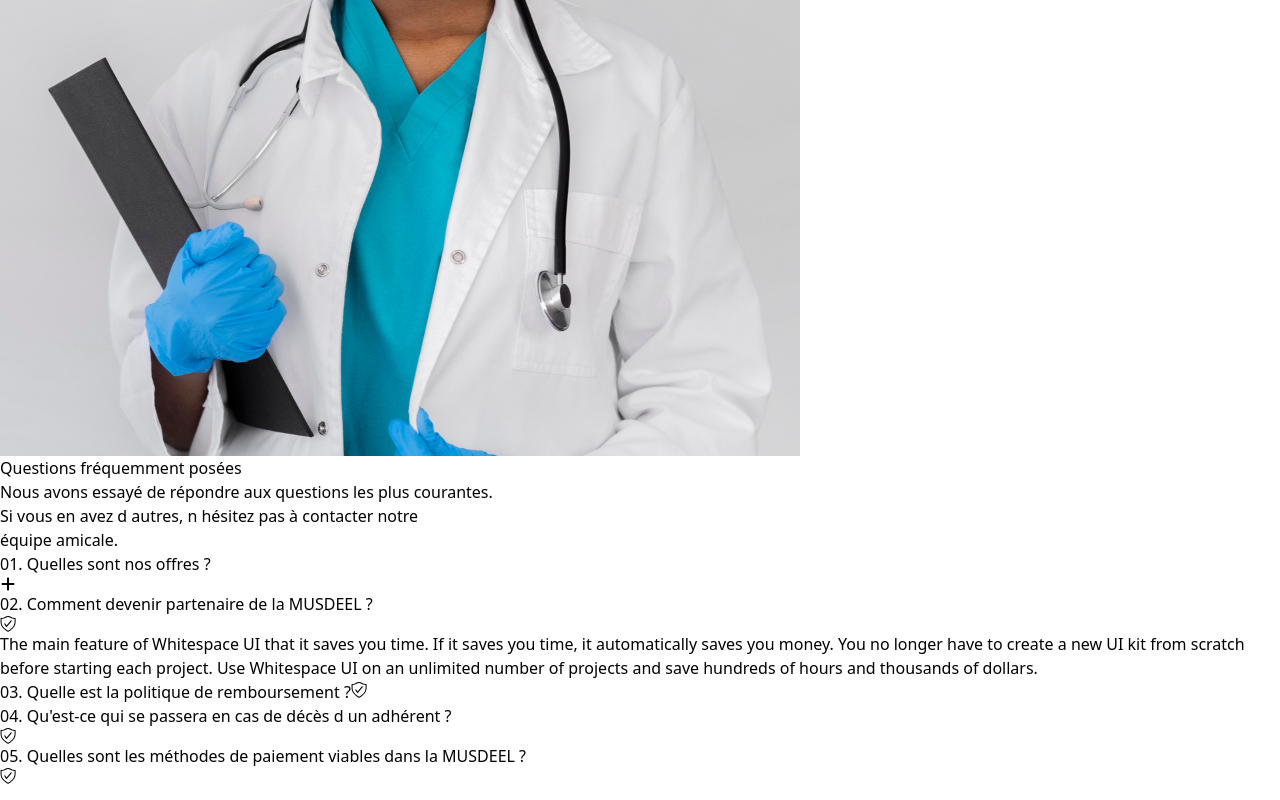
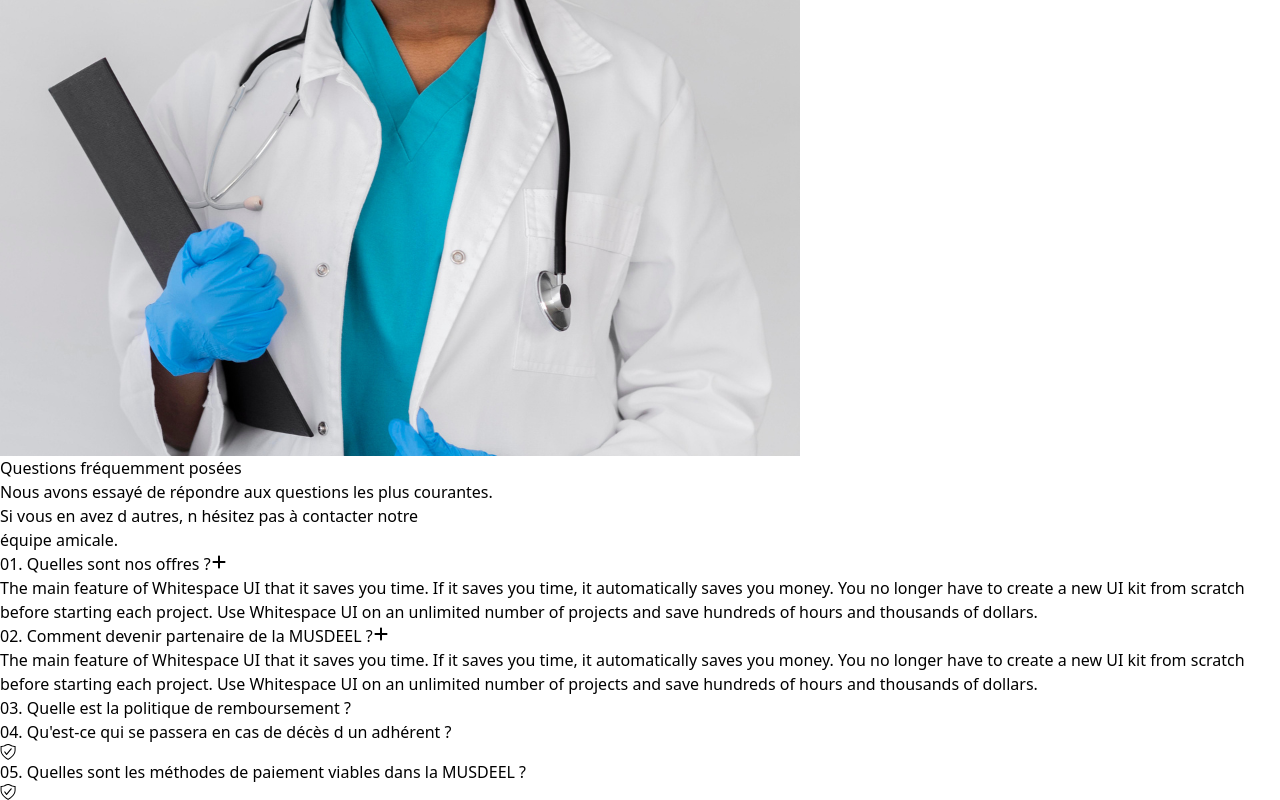
Before and after one commit to rovertnet/Scool, a React (Vite) app: page / in a window 1280 px wide. Shown: the part 3038-3838 px from the top of the page. Built offline with nearby package versions, Linux system fonts and the light colour scheme.

Commit message:
another commit

```diff
--- a/src/component/cHome/Question.jsx
+++ b/src/component/cHome/Question.jsx
@@ -3,14 +3,12 @@ import { FaPlus } from "react-icons/fa6";
 import { useState } from "react";
 import { BiMinus } from "react-icons/bi";
 
-
-
 const Question = () => {
-  const [ viewQuestionOne, setViewQuestionOne ] = useState(false);
+  const [viewQuestionOne, setViewQuestionOne] = useState(false);
 
   const viewQuestOne = () => {
     setViewQuestionOne(!viewQuestionOne);
-  }
+  };
 
   return (
     <>
@@ -26,20 +24,56 @@ const Question = () => {
           </p>
         </div>
         <div className=" grid grid-cols-1 gap-10">
-          <div className="border-[1px] border-slate-400 rounded-lg bg-slate-50 ">
-            <h2 className="text-lg md:text-xl font-bold text-black flex justify-between md:px-10 px-10 md:py-5 py-5">
+          <div className="border-[1px] border-slate-300 rounded-lg bg-slate-50 shadow-md">
+            <div className="text-lg md:text-xl font-bold text-black flex justify-between md:px-10 px-10 md:py-5 py-5">
               01. Quelles sont nos offres ?
-              <FaPlus className=" text-2xl md:text-2xl text-green-500" />
-            </h2>
-            <div className="hidden md:hidden"></div>
+              <button
+                className=" cursor-pointer hover:bg-slate-400 hover:p-2 hover:md:p-2 hover:rounded-full"
+                onClick={viewQuestOne}
+              >
+                {viewQuestionOne ? (
+                  <BiMinus className=" text-2xl md:text-2xl font-bold text-black" />
+                ) : (
+                  <FaPlus className=" text-2xl md:text-2xl font-bold text-black" />
+                )}
+              </button>
+            </div>
+            <div
+              className={`${
+                viewQuestionOne
+                  ? "text-justify md:px-10 px-10 md:pb-3 pb-5"
+                  : "hidden md:hidden "
+              }`}
+            >
+              The main feature of Whitespace UI that it saves you time. If it
+              saves you time, it automatically saves you money. You no longer
+              have to create a new UI kit from scratch before starting each
+              project. Use Whitespace UI on an unlimited number of projects and
+              save hundreds of hours and thousands of dollars.
+            </div>
           </div>
 
-          <div className="border-[1px] border-slate-400 rounded-lg bg-slate-50 ">
-            <h2 className="text-lg md:text-xl font-bold text-black flex justify-between md:px-10 px-10 md:py-5 py-5">
+          <div className="border-[1px] border-slate-300 rounded-lg bg-slate-50 shadow-md">
+            <div className="text-lg md:text-xl font-bold text-black flex justify-between md:px-10 px-10 md:py-5 py-5">
               02. Comment devenir partenaire de la MUSDEEL ?
-              <VscWorkspaceTrusted className=" text-2xl md:text-xl text-green-500" />
-            </h2>
-            <div className="hidden md:hidden" >
+              <button
+                className=" cursor-pointer hover:bg-slate-400 hover:p-2 hover:md:p-2 hover:rounded-full"
+                onClick={viewQuestOne}
+              >
+                {viewQuestionOne ? (
+                  <BiMinus className=" text-2xl md:text-2xl font-bold text-black" />
+                ) : (
+                  <FaPlus className=" text-2xl md:text-2xl font-bold text-black" />
+                )}
+              </button>
+            </div>
+            <div
+              className={`${
+                viewQuestionOne
+                  ? "text-justify md:px-10 px-10 md:pb-3 pb-5"
+                  : "hidden md:hidden "
+              }`}
+            >
               The main feature of Whitespace UI that it saves you time. If it
               saves you time, it automatically saves you money. You no longer
               have to create a new UI kit from scratch before starting each
@@ -51,13 +85,6 @@ const Question = () => {
           <div className="border-[1px] border-slate-400 rounded-lg bg-slate-50 ">
             <div className="text-lg md:text-xl font-bold text-black flex justify-between md:px-10 px-10 md:py-5 py-5">
               03. Quelle est la politique de remboursement ?
-              <button className=" cursor-pointer" onClick={viewQuestOne}>
-                {viewQuestionOne ? (
-                  <BiMinus className=" text-2xl md:text-xl text-green-500" />
-                ) : (
-                  <VscWorkspaceTrusted className=" text-2xl md:text-xl text-green-500" />
-                )}
-              </button>
             </div>
             <div className=" hidden md:hidden"></div>
           </div>
```
